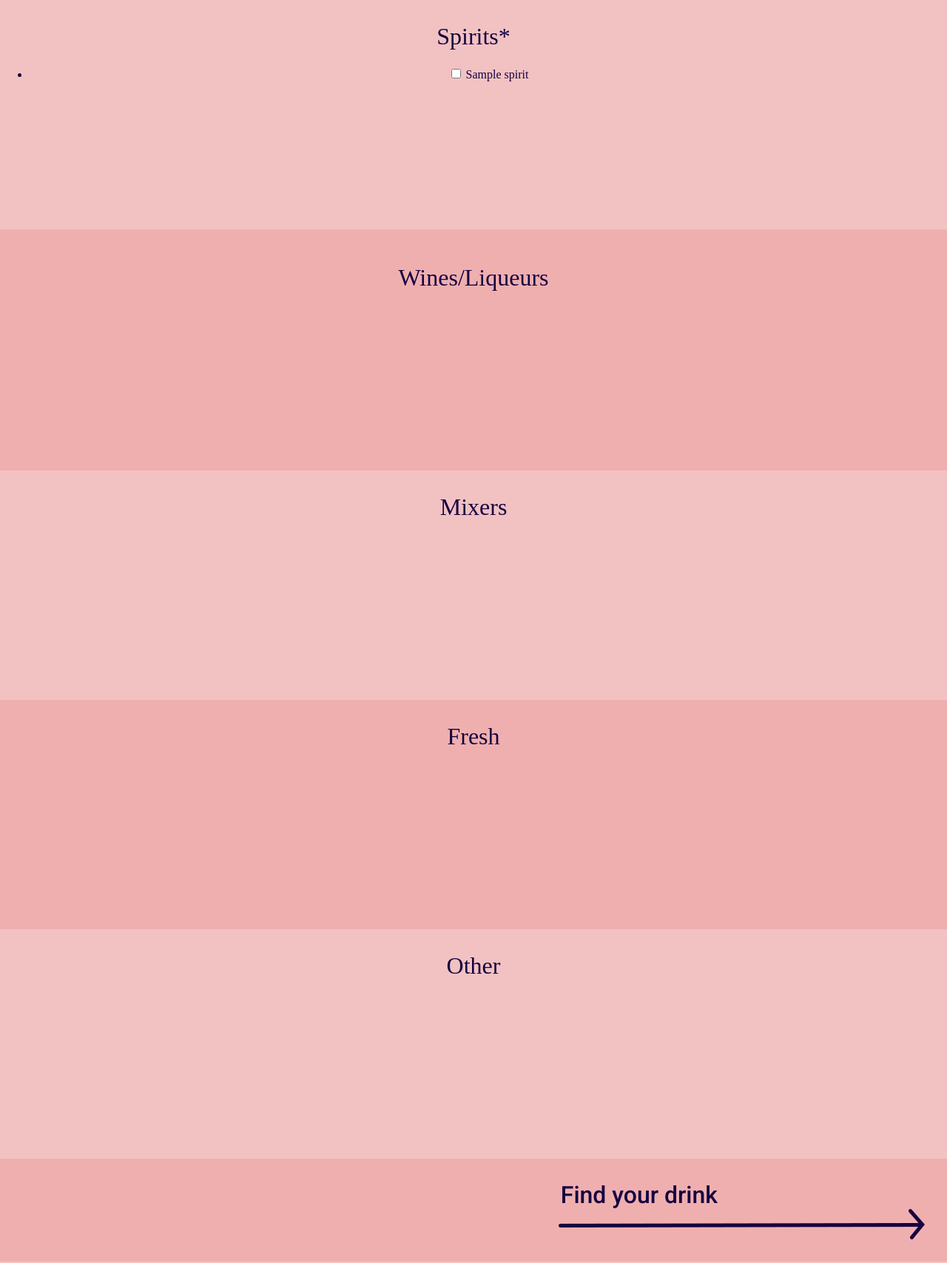
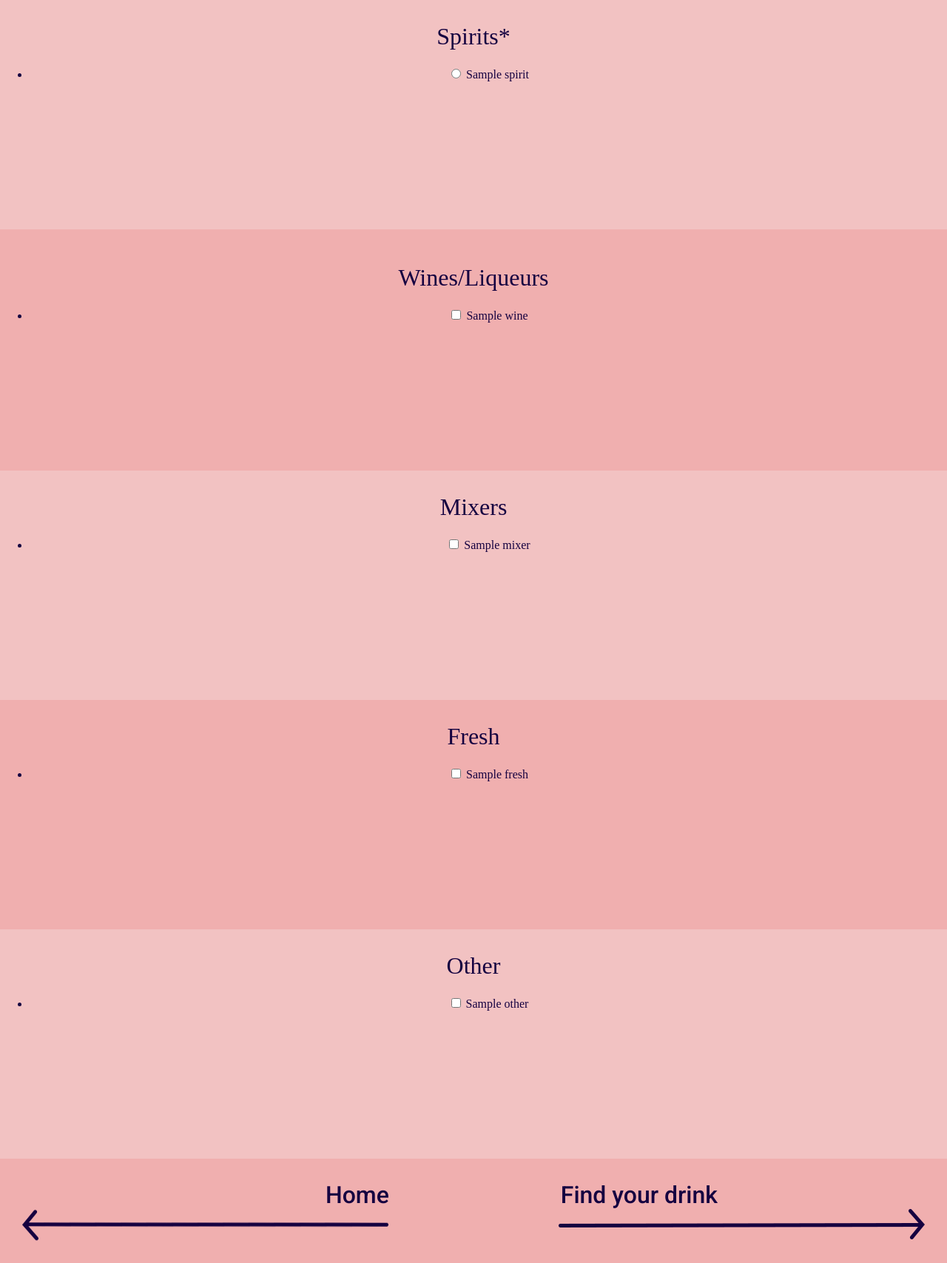
Before and after one commit to Lillyoverton/Mixer, a Flask app: template templates/ingredients.html in a window 1280 px wide. Shown: the part 100-1807 px from the top of the page at 74% size. Run offline with Flask 2, Linux system fonts and the light colour scheme; the template is opened without the code that fills it: most values are stand-ins (such as "Sample title", 1, 10 or a date in 2020); some web fonts are replaced.

Commit message:
add home arrow and rest of checkboxes

```diff
--- a/run.py
+++ b/run.py
@@ -26,8 +26,33 @@ def ingredients():
     for row in cur:
         spirits.append(list(row))
 
+    wines = []
+    cur = con.execute('SELECT wine FROM wines')
+    for row in cur:
+        wines.append(list(row))
+
+    mixers = []
+    cur = con.execute('SELECT mixer FROM mixers')
+    for row in cur:
+        mixers.append(list(row))
+
+    freshstuff = []
+    cur = con.execute('SELECT fresh FROM freshstuff')
+    for row in cur:
+        freshstuff.append(list(row))
+
+    others = []
+    cur = con.execute('SELECT other FROM others')
+    for row in cur:
+        others.append(list(row))
+
     return render_template ('ingredients.html',
-                            spirits=spirits)
+                            spirits=spirits,
+                            wines=wines,
+                            mixers=mixers,
+                            freshstuff=freshstuff,
+                            others=others
+                            )
 
 @app.route('/drinks')
 def drinks():
--- a/static/screen.css
+++ b/static/screen.css
@@ -92,9 +92,20 @@ h1 {
 .next2 {
   text-decoration: none;
   color: #150140;
-  grid-column-start: 2;
   text-align: right;
   padding: 30px 30px 30px 0;
+}
+
+.goback {
+  text-decoration: none;
+  color: #150140;
+  text-align: left;
+  padding: 30px 0px 30px 30px;
+}
+
+.footer {
+  display: grid;
+  grid-template-columns: 50% 50%;
 }
 
 /* descendant selectors */
@@ -143,4 +154,11 @@ h1 {
   margin: 0;
   padding-right: 280px;
 }
+
+.goback h2 {
+  font-size: 2em;
+  font-weight: normal;
+  margin: 0;
+  padding-left: 410px;
+}
 /* media query */
--- a/templates/ingredients.html
+++ b/templates/ingredients.html
@@ -18,7 +18,7 @@
           <ul class="ingredient-buttons">
             {% for spirit in spirits %}
             <li>
-              <input type= "checkbox" name="{{ spirit }}"/>
+              <input type= "radio" name="{{ spirit }}"/>
               {{ spirit }}
             </li>
             {% endfor %}
@@ -27,24 +27,60 @@
 
         <div class="ingredients">
           <h1>Wines/Liqueurs</h1>
+          <ul class="ingredient-buttons">
+            {% for wine in wines %}
+            <li>
+              <input type= "checkbox" name="{{ wine }}"/>
+              {{ wine }}
+            </li>
+            {% endfor %}
+          </ul>
         </div>
 
         <div class="ingredients-light">
           <h1>Mixers</h1>
+          <ul class="ingredient-buttons">
+            {% for mixer in mixers %}
+            <li>
+              <input type= "checkbox" name="{{ mixer }}"/>
+              {{ mixer }}
+            </li>
+            {% endfor %}
+          </ul>
         </div>
 
         <div class="ingredients">
           <h1>Fresh</h1>
+          <ul class="ingredient-buttons">
+            {% for fresh in freshstuff %}
+            <li>
+              <input type= "checkbox" name="{{ fresh }}"/>
+              {{ fresh }}
+            </li>
+            {% endfor %}
+          </ul>
         </div>
 
         <div class="ingredients-light">
           <h1>Other</h1>
+          <ul class="ingredient-buttons">
+            {% for other in others %}
+            <li>
+              <input type= "checkbox" name="{{ other }}"/>
+              {{ other }}
+            </li>
+            {% endfor %}
+          </ul>
         </div>
 
         <div class="footer">
+          <a class="goback" href="{{url_for('home') }}">
+            <h2>Home</h2>
+            <img src="static/arrowleft.png"/>
+          </a>
           <a class="next2" href="{{url_for('drinks') }}">
             <h2>Find your drink</h2>
-            <img src="static/arrow.png" class="arrowright"/>
+            <img src="static/arrow.png"/>
           </a>
       </div>
 
```
Also changed, not shown: static/arrowleft.png (added).
